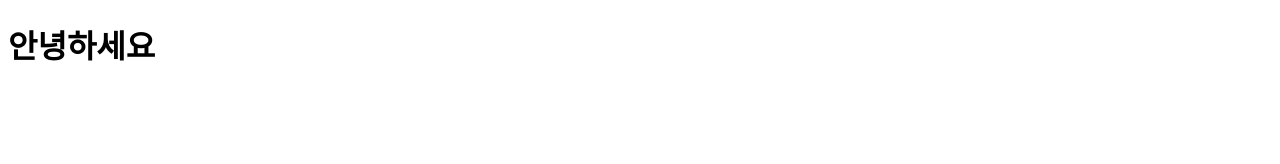
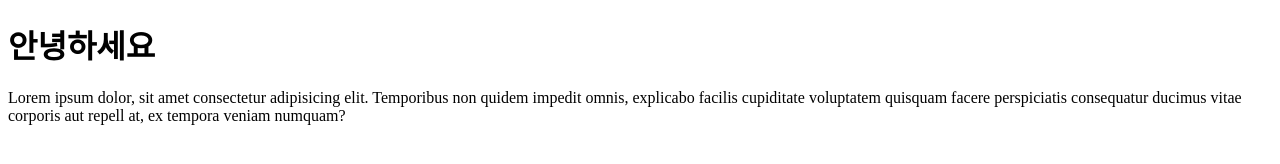
Before and after one commit to jerom0608/jerom, a plain HTML site: page join.html in a window 1280 px wide. Drawn offline with Linux system fonts and the light colour scheme.

Commit message:
feat:join.html
join.html을 수정했습니다.

```diff
--- a/join.html
+++ b/join.html
@@ -8,5 +8,11 @@
   </head>
   <body>
     <h1>안녕하세요</h1>
+    <p>
+      Lorem ipsum dolor, sit amet consectetur adipisicing elit. Temporibus non
+      quidem impedit omnis, explicabo facilis cupiditate voluptatem quisquam
+      facere perspiciatis consequatur ducimus vitae corporis aut repell at, ex
+      tempora veniam numquam?
+    </p>
   </body>
 </html>
```
